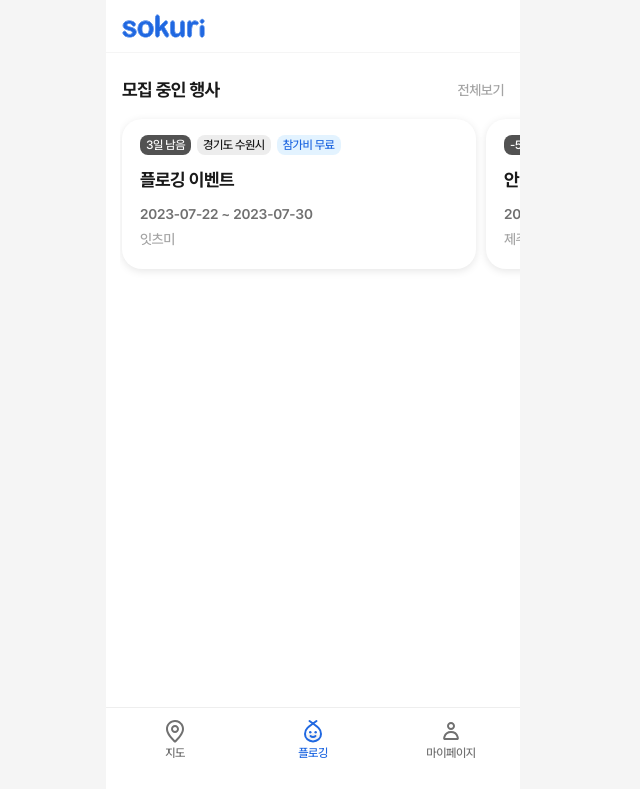
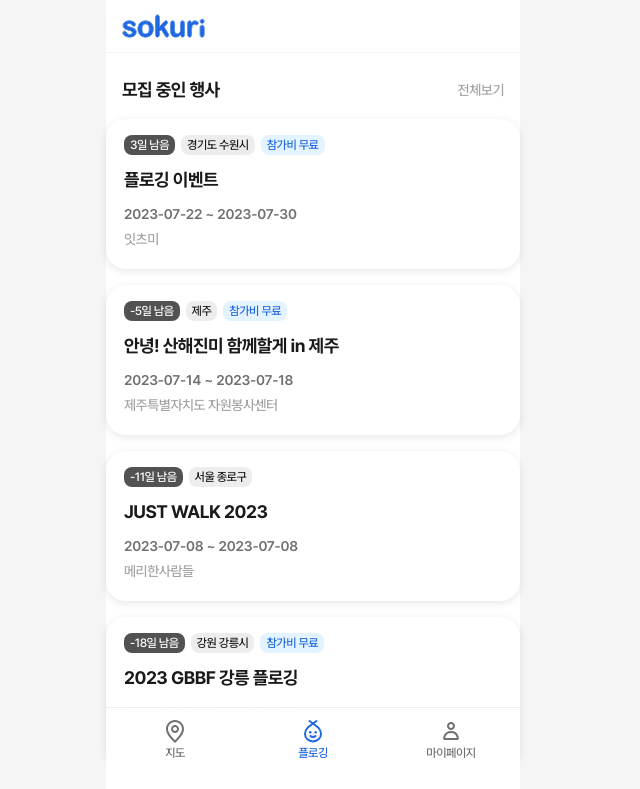
Before and after one commit to kimava/sokuri, a Next.js app: page /plogging in a window 1280 px wide. Shown: the top 789 px of the page, without its empty margins (327-967 px from the left). Built offline with nearby package versions, Linux system fonts and the light colour scheme.

Commit message:
:heavy_minus_sign:Remove React-Slick slider library

```diff
--- a/package.json
+++ b/package.json
@@ -19,12 +19,7 @@
     "postcss": "8.4.24",
     "react": "18.2.0",
     "react-dom": "18.2.0",
-    "react-slick": "^0.29.0",
-    "slick-carousel": "^1.8.1",
     "tailwindcss": "3.3.2",
     "typescript": "5.1.3"
-  },
-  "devDependencies": {
-    "@types/react-slick": "^0.23.10"
   }
 }
--- a/src/app/layout.tsx
+++ b/src/app/layout.tsx
@@ -1,6 +1,4 @@
 import localFont from 'next/font/local';
-import 'slick-carousel/slick/slick.css';
-import 'slick-carousel/slick/slick-theme.css';
 import './globals.css';
 import GNB from '@/components/GNB';
 import Header from '@/components/Header';
--- a/src/components/EventPostSlider.tsx
+++ b/src/components/EventPostSlider.tsx
@@ -1,23 +1,13 @@
 'use client';
 
-import Slider from 'react-slick';
 import { Event } from '@/service/events';
 import { countDDay } from '@/util/util';
-import styles from '../components/slider.module.css';
 
 type Props = { posts: Event[] };
 
 export default function EventPostSlider({ posts }: Props) {
-  const sliderSettings = {
-    dots: false,
-    infinite: false,
-    slidesToShow: 1.1,
-    arrows: false,
-    slidesToScroll: 1,
-  };
   return (
-    <div className={styles.slider}>
-      <Slider {...sliderSettings} className='pl-3.5'>
+    <div>
       {posts.map((post) => (
         <div
           key={post.title}
@@ -48,7 +38,6 @@ export default function EventPostSlider({ posts }: Props) {
           더 많은 행사 보러가기 👉🏻
         </span>
       </div>
-      </Slider>
     </div>
   );
 }
--- a/src/components/slider.module.css
+++ /dev/null
@@ -1,4 +0,0 @@
-.slider :global .slick-slide > div {
-  margin-left: 2px;
-  margin-right: 8px;
-}
```
Also changed, not shown: 1 other file (tests, documents, lock files or other folders). Lines whose indentation alone changed are shown as unchanged.
